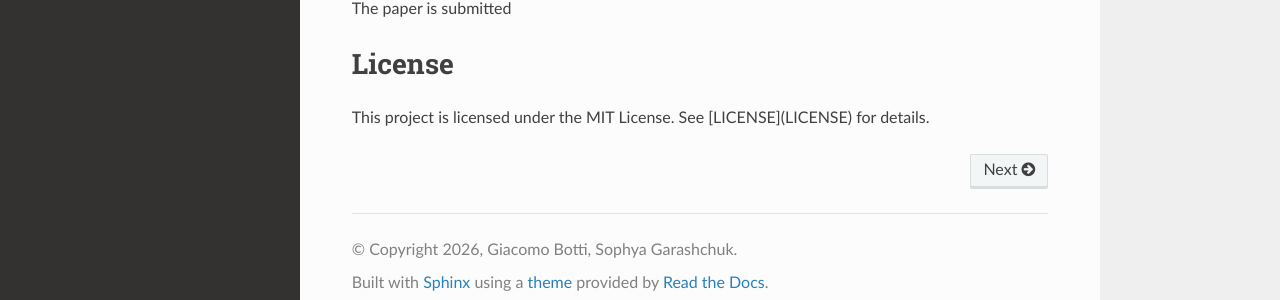
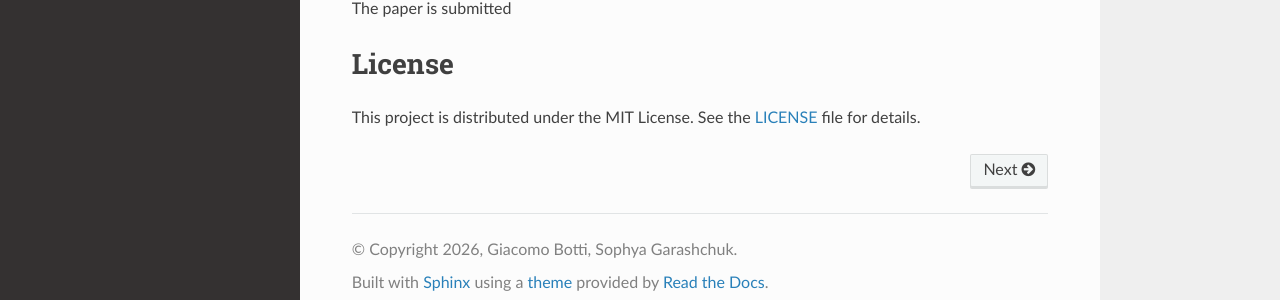
Before and after one commit to GiacomoBotti/DoubleWell, a Sphinx documentation site: the page built from docs/source/index.rst, in a window 1280 px wide and 960 px high. Shown: the part 641-941 px from the top of the window. Built offline with Sphinx 7.4.7 and the Read the Docs theme 3.1.0, drawn with Linux system fonts in a browser that asks for light colours.

Commit message:
preparing license

```diff
--- a/docs/source/index.rst
+++ b/docs/source/index.rst
@@ -27,6 +27,6 @@ The paper is submitted
 
 License
 ========
-
-This project is licensed under the MIT License. See [LICENSE](LICENSE)
-for details.
+This project is distributed under the MIT License. See the
+`LICENSE <https://github.com//GiacomoBotti/DoubleWell/blob/main/LICENSE>`_
+file for details.
```
Also changed, not shown: README.md (+4 -0 lines).
